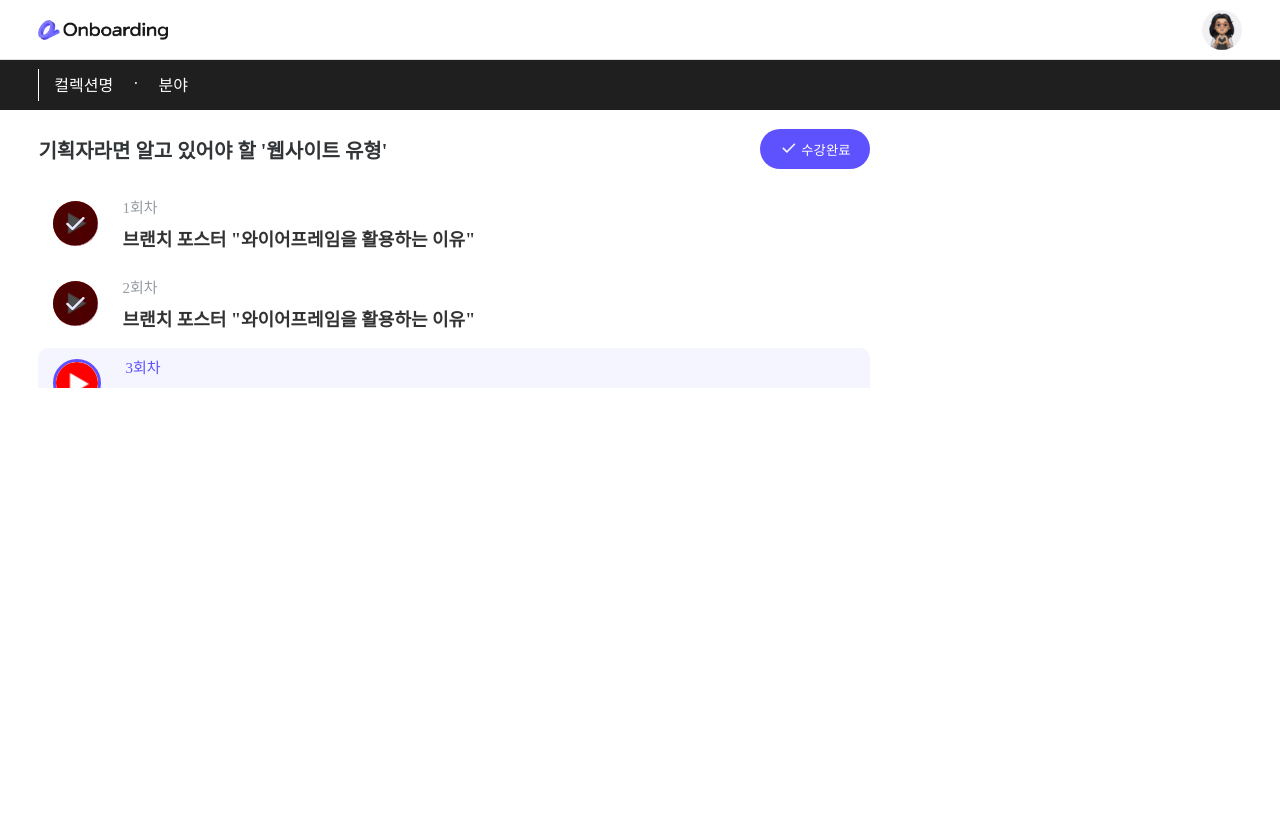
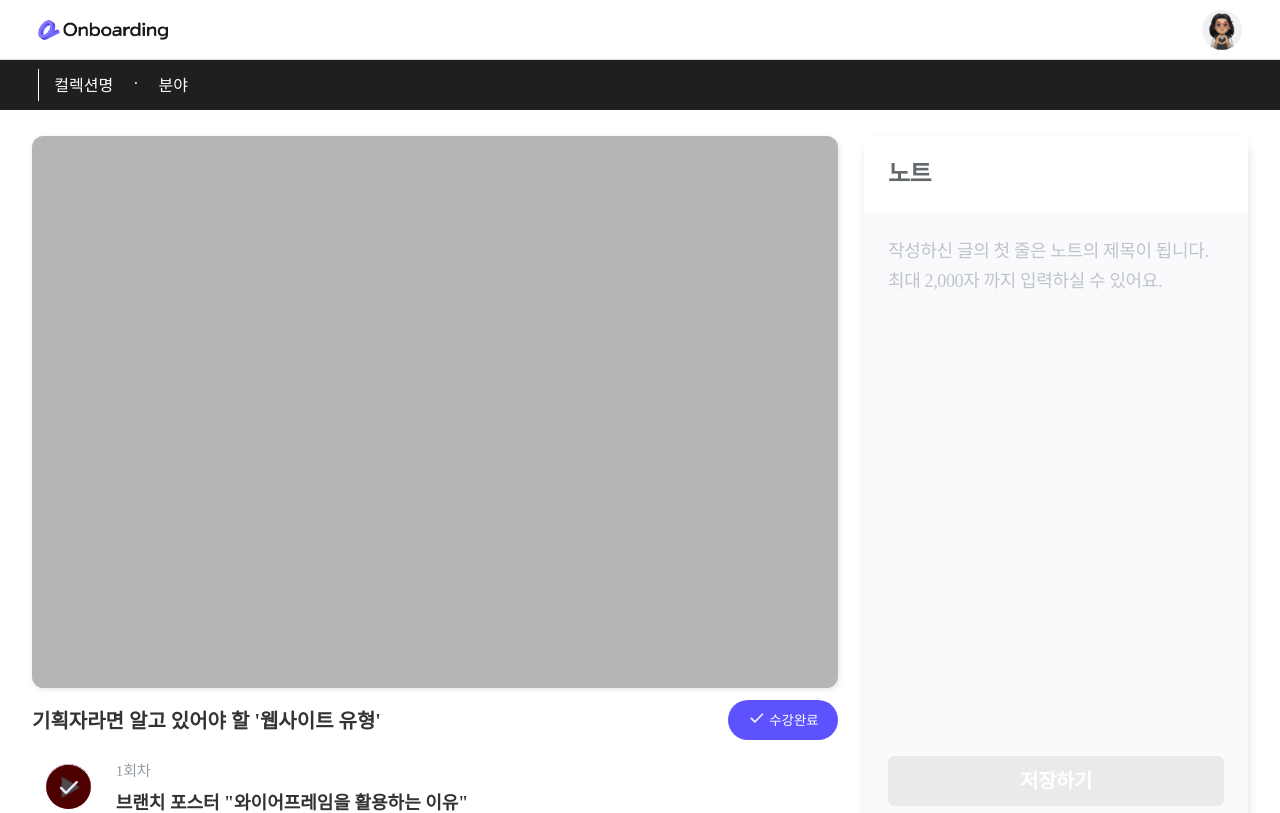
Before and after one commit to TeamLearningFlow/LearningFlow-FE, a Next.js app: page /learn in a window 1280 px wide. Shown: the top 813 px of the page. Built offline with nearby package versions, Linux system fonts and the light colour scheme.

Commit message:
수강페이지 아티클, 메모 컴포넌트 UI 제작 #31

```diff
--- /dev/null
+++ b/src/pages/components/article.tsx
@@ -0,0 +1,21 @@
+import React from 'react';
+import styled from 'styled-components';
+
+const ArticleWrapper = styled.div`
+  width: 63vw;
+  height: 552px;
+  border-radius: 11.483px;
+  background: #b5b5b5;
+  box-shadow: 1.077px 1.435px 6.459px 0px rgba(0, 0, 0, 0.1);
+  // margin-bottom: 20px;
+`;
+
+const Article: React.FC = () => {
+  return (
+    <>
+      <ArticleWrapper></ArticleWrapper>
+    </>
+  );
+};
+
+export default Article;
--- a/src/pages/components/learnClassList.tsx
+++ b/src/pages/components/learnClassList.tsx
@@ -6,8 +6,9 @@ const ComponentWrapper = styled.div`
   display: flex;
   flex-direction: column;
   align-items: center;
-  width: 65%;
-  margin-left: 3%;
+  width: 100%;
+  // width: 65%;
+  // margin-left: 3%;
   max-height: 200px;
   overflow-y: scroll;
 
@@ -28,8 +29,14 @@ const ComponentWrapper = styled.div`
 
 const ClassList: React.FC = () => {
   const completedClasses = [
-    { orderText: '1회차', title: '브랜치 포스터 "와이어프레임을 활용하는 이유"' },
-    { orderText: '2회차', title: '브랜치 포스터 "와이어프레임을 활용하는 이유"' },
+    {
+      orderText: '1회차',
+      title: '브랜치 포스터 "와이어프레임을 활용하는 이유"',
+    },
+    {
+      orderText: '2회차',
+      title: '브랜치 포스터 "와이어프레임을 활용하는 이유"',
+    },
   ];
 
   return (
--- a/src/pages/components/learnClassTitle.tsx
+++ b/src/pages/components/learnClassTitle.tsx
@@ -7,10 +7,10 @@ const TitleWrapper = styled.div`
   display: flex;
   align-items: center;
   justify-content: space-between;
-  width: 65%;
-  margin-left: 3%;
+  width: 100%;
+  // width: 65%;
+  // margin-left: 3%;
   padding: 1.5% 0 1.5% 0;
-
 `;
 
 const TitleBox = styled.div`
@@ -28,7 +28,7 @@ const ButtonWrapper = styled.button`
   justify-content: center;
   width: 110px;
   height: 40px;
-  background-color:rgba(94, 82, 255, 1);
+  background-color: rgba(94, 82, 255, 1);
   border-radius: 24.7px;
   border: none;
   color: white;
@@ -36,25 +36,21 @@ const ButtonWrapper = styled.button`
   cursor: pointer;
 `;
 
-const IconBox = styled.div`
-
-`;
+const IconBox = styled.div``;
 
 interface ClassTitleProps {
   title?: string;
 }
 
 const ClassTitle: React.FC<ClassTitleProps> = ({
-  title = '기획자라면 알고 있어야 할 \'웹사이트 유형\''
+  title = "기획자라면 알고 있어야 할 '웹사이트 유형'",
 }) => {
   return (
     <TitleWrapper>
-      <TitleBox>
-        {title}
-      </TitleBox>
+      <TitleBox>{title}</TitleBox>
       <ButtonWrapper>
         <IconBox>
-            <Image src={CheckIcon} alt='Check Icon' width={18} height={18} />
+          <Image src={CheckIcon} alt="Check Icon" width={18} height={18} />
         </IconBox>
         수강완료
       </ButtonWrapper>
--- /dev/null
+++ b/src/pages/components/note.tsx
@@ -0,0 +1,140 @@
+import React, { useState, useEffect } from 'react';
+import styled from 'styled-components';
+
+const NoteWrapper = styled.div`
+  width: 30vw;
+
+  border-radius: 16px;
+  box-shadow: 1.5px 2px 9px 0px rgba(0, 0, 0, 0.1);
+`;
+
+const NoteTitle = styled.div`
+  display: flex;
+  padding: 20px;
+  padding-left: 24px;
+  align-items: center;
+
+  background-color: #fff;
+  color: #64696e;
+  font-size: 24px;
+  font-weight: 600;
+  line-height: 36px;
+  letter-spacing: -0.48px;
+`;
+
+const NoteBody = styled.div`
+  padding: 24px;
+  background-color: #fafafc;
+
+  color: #bdc5cc;
+  font-size: 18px;
+  font-weight: 400;
+  line-height: 27px;
+  letter-spacing: -0.36px;
+`;
+
+const InputWrapper = styled.textarea`
+  width: 100%;
+  height: 61vh;
+  border: none;
+  background-color: #fafafc;
+
+  font-family: Pretendard;
+  font-size: 18px;
+  font-weight: 400;
+  line-height: 27px;
+  letter-spacing: -0.36px;
+
+  /* textarea 기본 스타일 제거 */
+  resize: none; /* 크기 조절 핸들 제거 */
+  outline: none; /* focus 시 테두리 제거 */
+
+  &::placeholder {
+    color: #bdc5cc;
+    font-family: Pretendard;
+    font-size: 18px;
+    font-weight: 400;
+    line-height: 30px;
+    letter-spacing: -0.36px;
+  }
+`;
+
+const SaveButton = styled.div<{ isValid: boolean }>`
+  text-align: center;
+
+  border-radius: 6px;
+  background-color: ${(props) =>
+    props.isValid ? '#5E52FF' : 'rgba(118, 118, 128, 0.12)'};
+
+  color: #fff;
+  text-aign: center;
+  font-size: 20px;
+  font-weight: 600;
+  line-height: 30px;
+  letter-spacing: -0.4px;
+  padding: 10px 100px;
+  margin-top: 24px;
+
+  cursor: ${(props) => (props.isValid ? 'pointer' : 'default')};
+`;
+
+const Note: React.FC = () => {
+  const [noteContent, setNoteContent] = useState<string>('');
+  const [isNoteEmpty, setIsNoteEmpty] = useState<boolean>(true);
+
+  // 로컬 스토리지에서 저장된 노트를 불러오는 함수
+  useEffect(() => {
+    const savedNote = localStorage.getItem('noteContent');
+    if (savedNote) {
+      setNoteContent(savedNote);
+      setIsNoteEmpty(savedNote === '');
+    }
+  }, []);
+
+  // 노트 내용 변경 핸들러
+  const handleNoteContent = (e: React.ChangeEvent<HTMLTextAreaElement>) => {
+    const value = e.target.value;
+
+    // 최대 2000자 제한
+    if (value.length > 2000) {
+      alert('최대 2000자까지 입력 가능합니다.');
+      return;
+    }
+
+    setNoteContent(value);
+    setIsNoteEmpty(value.trim() === '');
+  };
+
+  // 저장 버튼 클릭 핸들러
+  const handleSaveNote = () => {
+    if (!isNoteEmpty) {
+      localStorage.setItem('noteContent', noteContent);
+      alert('노트가 저장되었습니다!');
+    }
+  };
+
+  useEffect(() => {
+    setNoteContent(noteContent);
+    setIsNoteEmpty(isNoteEmpty);
+  }, [noteContent, isNoteEmpty]);
+
+  return (
+    <>
+      <NoteWrapper>
+        <NoteTitle>노트</NoteTitle>
+        <NoteBody>
+          <InputWrapper
+            placeholder={`작성하신 글의 첫 줄은 노트의 제목이 됩니다.\n최대 2,000자 까지 입력하실 수 있어요.`}
+            value={noteContent}
+            onChange={handleNoteContent}
+          />
+          <SaveButton isValid={!isNoteEmpty} onClick={handleSaveNote}>
+            저장하기
+          </SaveButton>
+        </NoteBody>
+      </NoteWrapper>
+    </>
+  );
+};
+
+export default Note;
--- a/src/pages/learn.tsx
+++ b/src/pages/learn.tsx
@@ -4,16 +4,50 @@ import Header from './components/learnHeader';
 import TitleBar from './components/learnTitleBar';
 import ClassTitle from './components/learnClassTitle';
 import ClassList from './components/learnClassList';
+import Article from './components/article';
+import Note from './components/note';
 
 const PageWrapper = styled.div``;
+
+const BodyWrapper = styled.div`
+  padding: 0 2.5%;
+  margin-top: 2%;
+
+  display: flex;
+  align-items: space-between;
+  justify-content: space-between;
+`;
+
+const LeftWrapper = styled.div`
+  width: 63vw;
+`;
+
+const ClassWrapper = styled.div`
+  display: flex;
+  flex-direction: column;
+`;
+
+const RightWrapper = styled.div`
+  width: 30vw;
+`;
 
 const LearnPage: React.FC = () => {
   return (
     <PageWrapper>
       <Header />
       <TitleBar />
-      <ClassTitle />
-      <ClassList />
+      <BodyWrapper>
+        <LeftWrapper>
+          <Article />
+          <ClassWrapper>
+            <ClassTitle />
+            <ClassList />
+          </ClassWrapper>
+        </LeftWrapper>
+        <RightWrapper>
+          <Note />
+        </RightWrapper>
+      </BodyWrapper>
     </PageWrapper>
   );
 };
```
